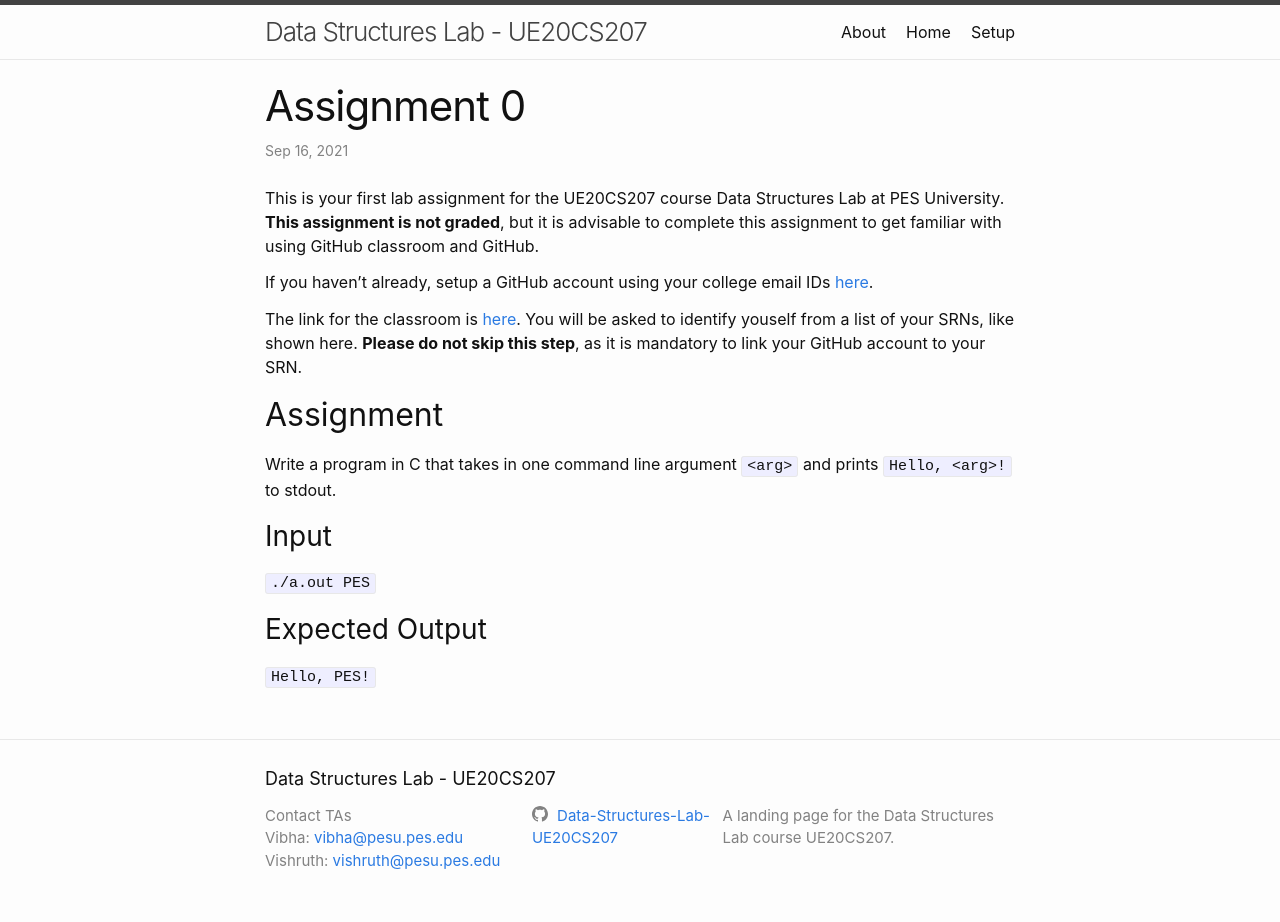
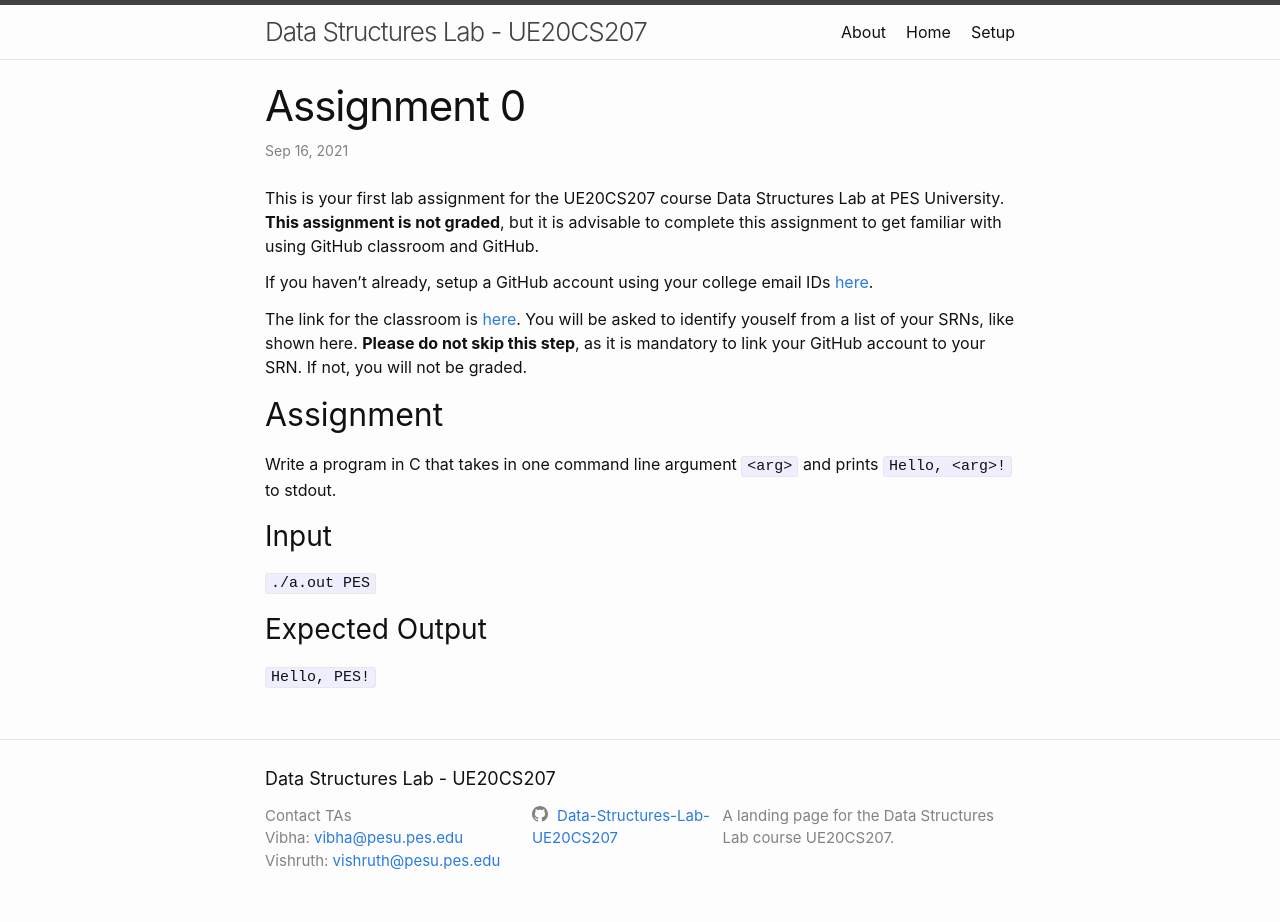
Before and after one commit to Data-Structures-Lab-UE20CS207/data-structures-lab-ue20cs207.github.io, a Jekyll site: the page built from _posts/2021-09-06-assign-0.md, in a window 1280 px wide. Built offline with Jekyll 4.4.1, drawn with Linux system fonts in a browser that asks for light colours.

Commit message:
Added docs for teachers

```diff
--- a/_posts/2021-09-06-assign-0.md
+++ b/_posts/2021-09-06-assign-0.md
@@ -10,7 +10,7 @@ This is your first lab assignment for the UE20CS207 course Data Structures Lab a
 
 If you haven't already, setup a GitHub account using your college email IDs [here]({{ site.baseurl }} {% link setup.md %}).
 
-The link for the classroom is [here](https://classroom.github.com/a/HjXNUZr6){:target="_blank"}. You will be asked to identify youself from a list of your SRNs, like shown here. **Please do not skip this step**, as it is mandatory to link your GitHub account to your SRN.
+The link for the classroom is [here](https://classroom.github.com/a/HjXNUZr6){:target="_blank"}. You will be asked to identify youself from a list of your SRNs, like shown here. **Please do not skip this step**, as it is mandatory to link your GitHub account to your SRN. If not, you will not be graded.
 
 ## Assignment
 
```
